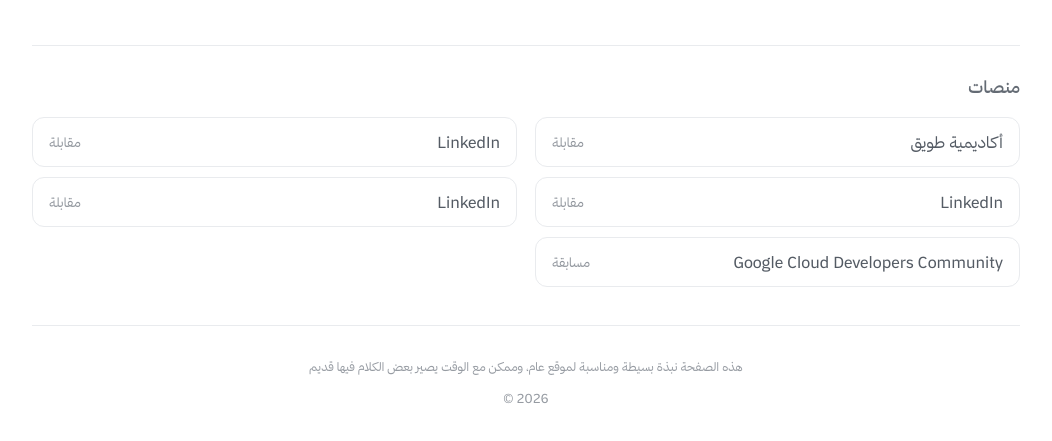
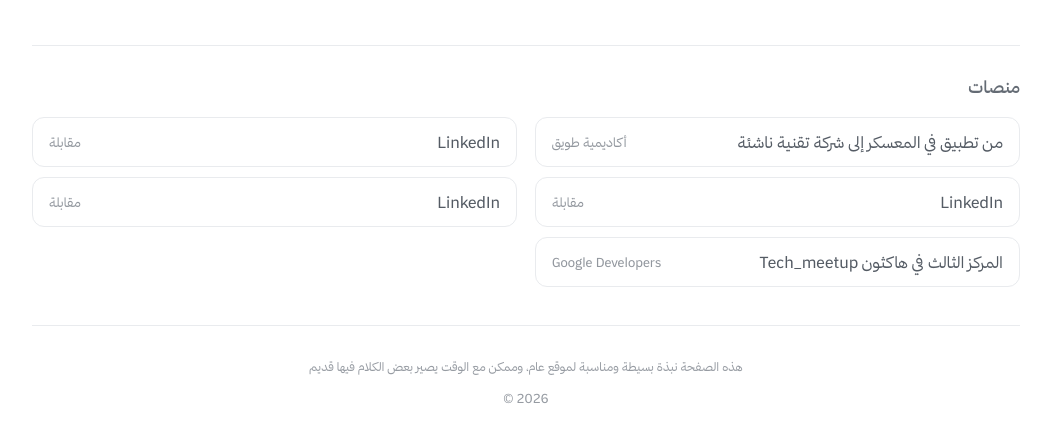
Before and after one commit to Msyd3/Msyd3.github.io, a plain HTML site: page index.html in a window 1280 px wide. Shown: the part 965-1406 px from the top of the page, without its empty margins (114-1166 px from the left). Drawn offline with Linux system fonts and the light colour scheme.

Commit message:
Add verified platform post titles

```diff
--- a/index.html
+++ b/index.html
@@ -44,11 +44,11 @@ html[lang=en] body,.en{font-family:Thmanyah,sans-serif}html[lang=en] .hero h1{fo
 <div class="project"><div class="project-copy"><h2 class="en">RePay</h2><p class="project-description" data-ar="تحويل الأموال بسهولة إرسال رسالة والدفع عن طريق وكيل الذكاء الاصطناعي" data-en="Send money as easily as sending a message, and let your AI agent pay with your approval">تحويل الأموال بسهولة إرسال رسالة والدفع عن طريق وكيل الذكاء الاصطناعي</p><a class="project-link en" href="https://repay.sa/" target="_blank" rel="noopener noreferrer">RePay.sa</a></div><div class="project-images repay-image"><img src="https://raw.githubusercontent.com/Msyd3/repay-for-business/main/attached_assets/Group%20272.png" alt="RePay WhatsApp transfer" loading="lazy"></div></div>
 </section>
 <section class="platforms-section" aria-labelledby="platforms-title"><h2 id="platforms-title">منصات</h2><div class="platforms-list">
-<a href="https://x.com/TuwaiqAcademy/status/1903847962268123287?a=8o7dV7rTIeqdkwKr8tk&amp;s=20" target="_blank" rel="noopener noreferrer"><span>أكاديمية طويق</span><small>مقابلة</small></a>
+<a href="https://x.com/TuwaiqAcademy/status/1903847962268123287?a=8o7dV7rTIeqdkwKr8tk&amp;s=20" target="_blank" rel="noopener noreferrer"><span>من تطبيق في المعسكر إلى شركة تقنية ناشئة</span><small>أكاديمية طويق</small></a>
 <a href="https://lnkd.in/p/dwayiyZH" target="_blank" rel="noopener noreferrer"><span>LinkedIn</span><small>مقابلة</small></a>
 <a href="https://lnkd.in/p/dsxrTSkd" target="_blank" rel="noopener noreferrer"><span>LinkedIn</span><small>مقابلة</small></a>
 <a href="https://lnkd.in/p/dZQpQXHB" target="_blank" rel="noopener noreferrer"><span>LinkedIn</span><small>مقابلة</small></a>
-<a href="https://x.com/GCDCSaudi/status/1472659291492470803?a=AYeli_mvTvxI8NqZZt8&amp;s=20" target="_blank" rel="noopener noreferrer"><span>Google Cloud Developers Community</span><small>مسابقة</small></a>
+<a href="https://x.com/GCDCSaudi/status/1472659291492470803?a=AYeli_mvTvxI8NqZZt8&amp;s=20" target="_blank" rel="noopener noreferrer"><span>المركز الثالث في هاكثون Tech_meetup</span><small>Google Developers</small></a>
 </div></section><footer class="footer"><p class="footer-note" data-ar="هذه الصفحة نبذة بسيطة ومناسبة لموقع عام، وممكن مع الوقت يصير بعض الكلام فيها قديم" data-en="This page is a simple introduction suitable for a public website, and some of its content may become outdated over time">هذه الصفحة نبذة بسيطة ومناسبة لموقع عام، وممكن مع الوقت يصير بعض الكلام فيها قديم</p><span class="en">© 2026</span></footer>
 </main><script>
 const button=document.getElementById('language');let language='ar';
```
